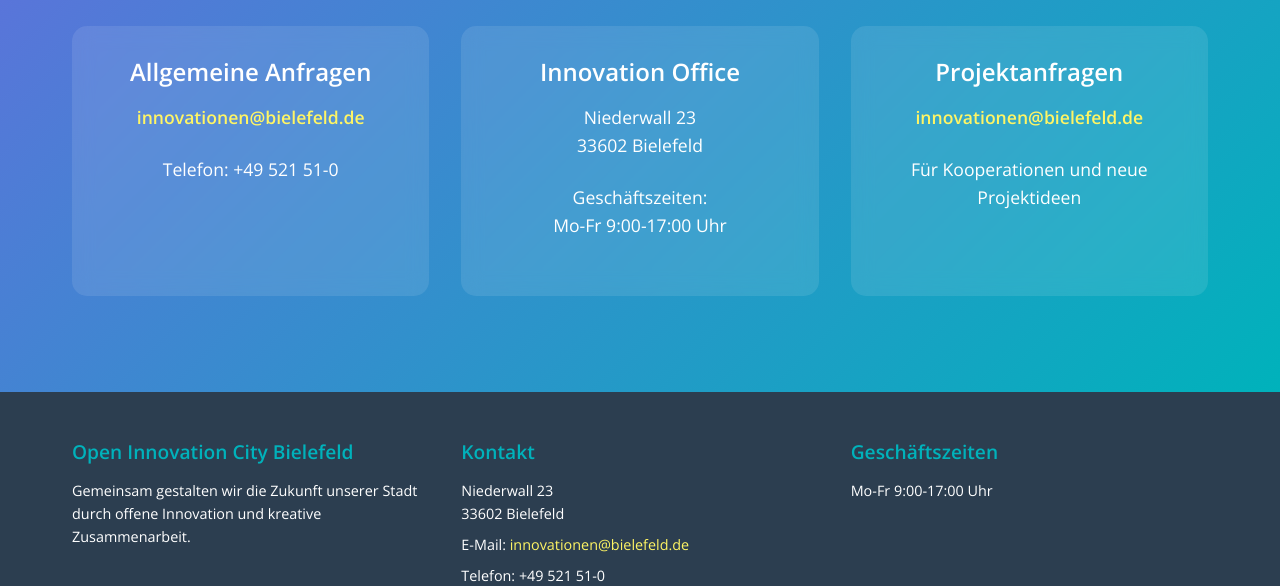
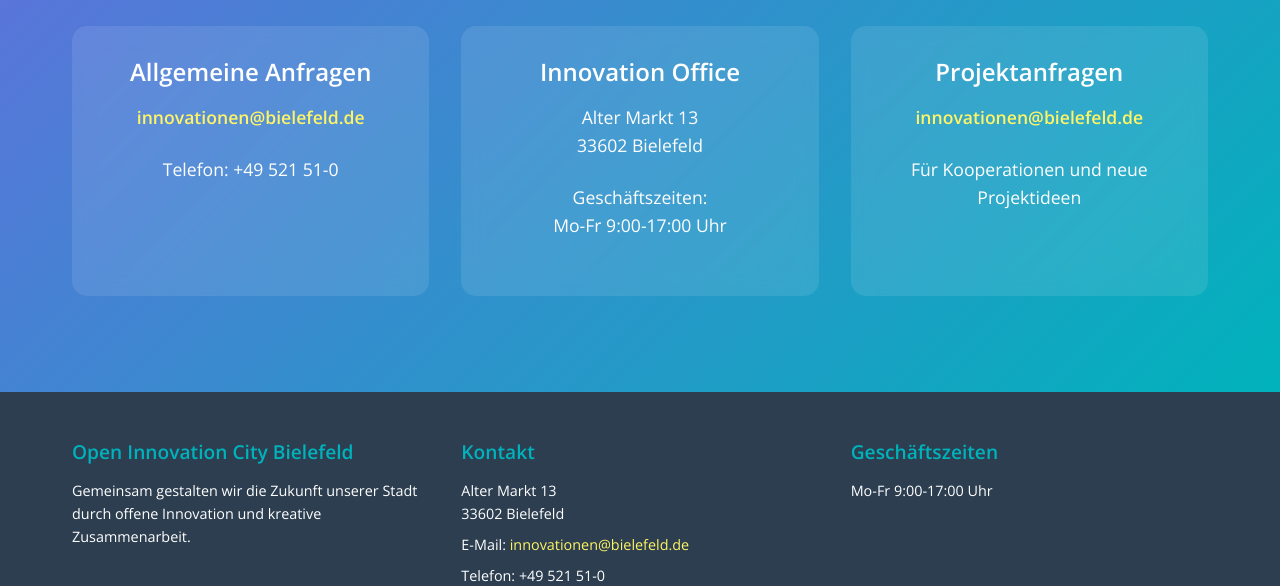
Before and after one commit to Open-Innovation-City/oic-bielefeld-website, a Jekyll site: the page built from index.html, in a window 1280 px wide and 900 px high, scrolled down 4967 px. Shown: the part 188-774 px from the top of the window. Built offline with Jekyll 4.4.1, drawn with Linux system fonts in a browser that asks for light colours.

Commit message:
Adressen angpasst
Adresse für Innovation Office korrigiert und separate Postadresse in Konfiguration eingepflegt

```diff
--- a/_config.yml
+++ b/_config.yml
@@ -37,8 +37,11 @@ exclude:
 email: innovationen@bielefeld.de
 phone: "+49 521 51-0"
 address:
-  street: "Niederwall 23"
+  street: "Alter Markt 13"
   city: "33602 Bielefeld"
+postaddress:
+  poststreet: "Niederwall 23"
+  postcity: "33602 Bielefeld"
 opening_hours: "Mo-Fr 9:00-17:00 Uhr"
 
 # Social Media (optional)
```
